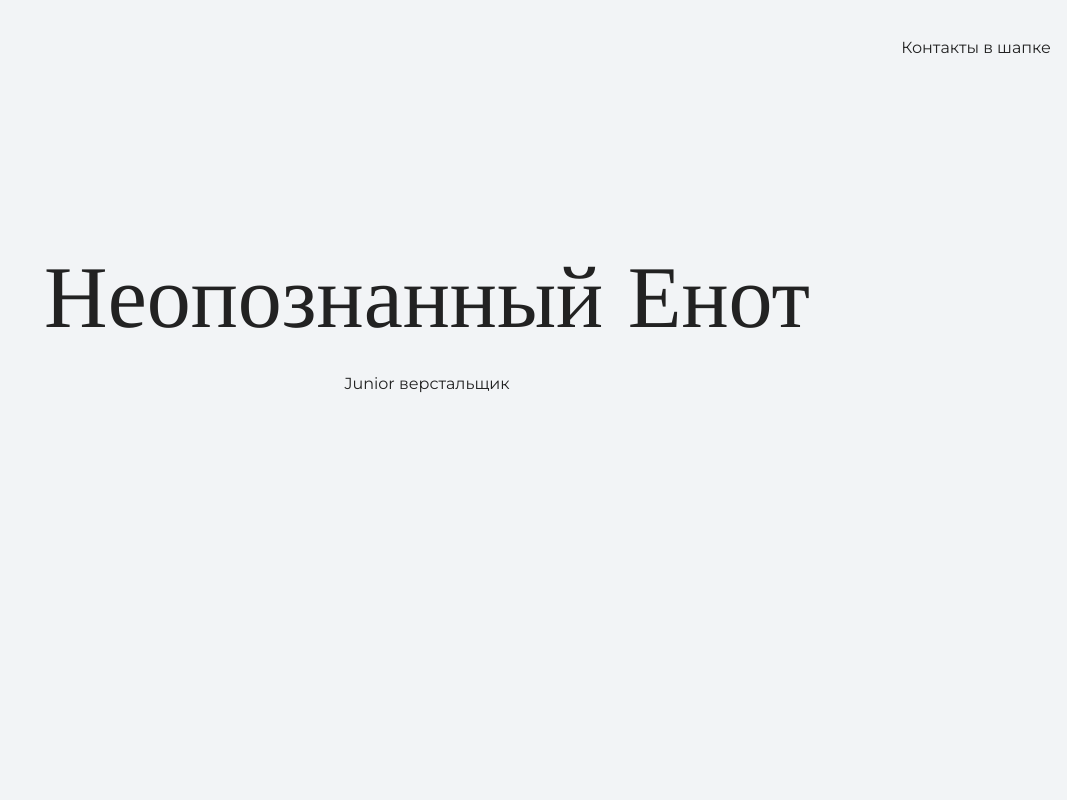
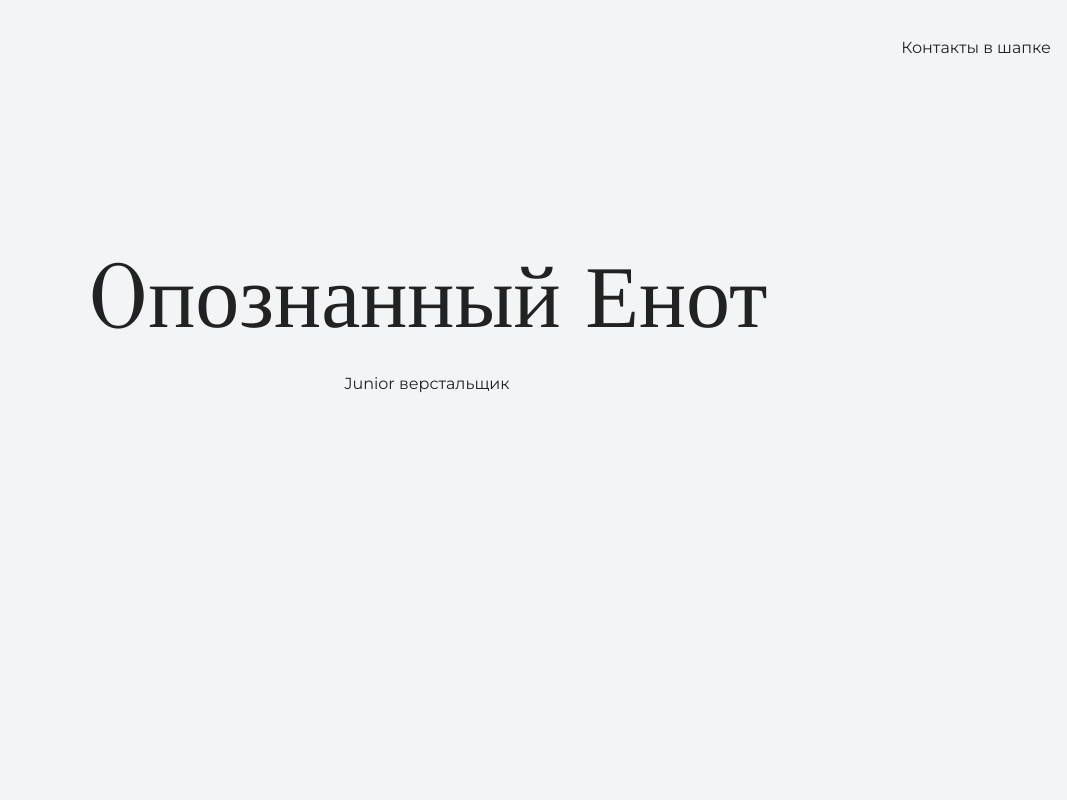
Before and after one commit to OleksandrBond/my-site, a plain HTML site: page index.html in a window 1280 px wide. Shown: the top 800 px of the page, without its empty margins (213-1280 px from the left). Drawn offline with nearby package versions, Linux system fonts and the light colour scheme.

Commit message:
Изменил "Неопознанный" на "Опознанный"

```diff
--- a/index.html
+++ b/index.html
@@ -15,7 +15,7 @@
     </header>
 
     <section class="hero-image">
-      <h1 class="heading"><div class="container">Неопознанный Енот</div></h1>
+      <h1 class="heading"><div class="container">Oпознанный Енот</div></h1>
       <p><div class="container">Junior верстальщик</div></p>
     </section>
 
```
